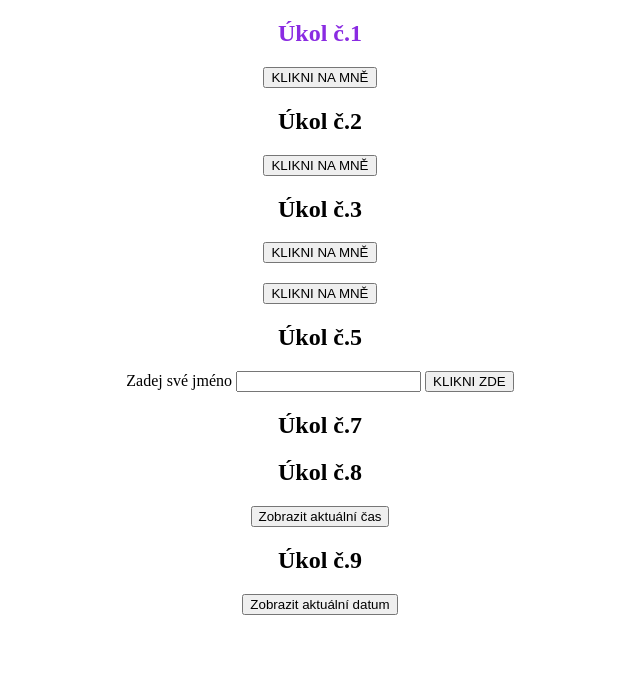
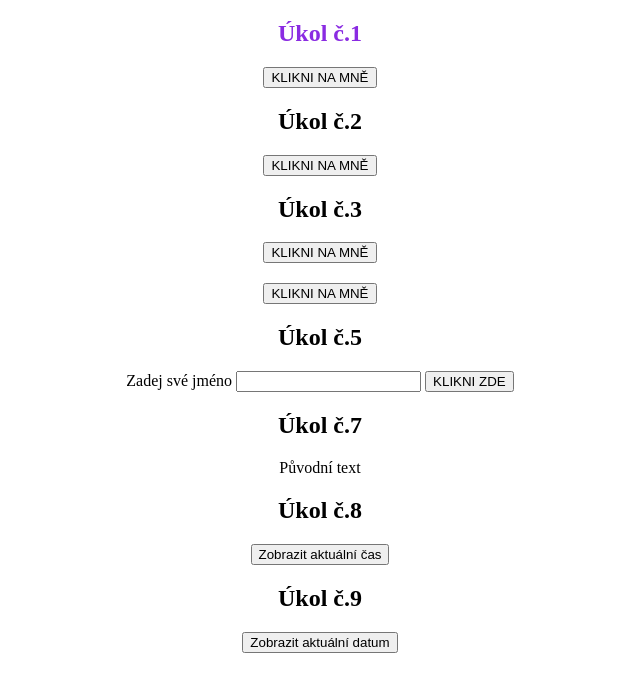
Before and after one commit to MaslovaOleksandra/DWS-Maslova, a plain HTML site: page index.html in a window 1280 px wide. Shown: the whole page, without its empty margins (320-960 px from the left). Drawn offline with Linux system fonts and the light colour scheme.

Commit message:
Update index.html

```diff
--- a/index.html
+++ b/index.html
@@ -31,6 +31,7 @@
     </div>
     <div class="seven">
     <h2>Úkol č.7</h2>
+    <p id="seven">Původní text</p>
     </div>
     <div class="eight">
     <h2>Úkol č.8</h2>
```
